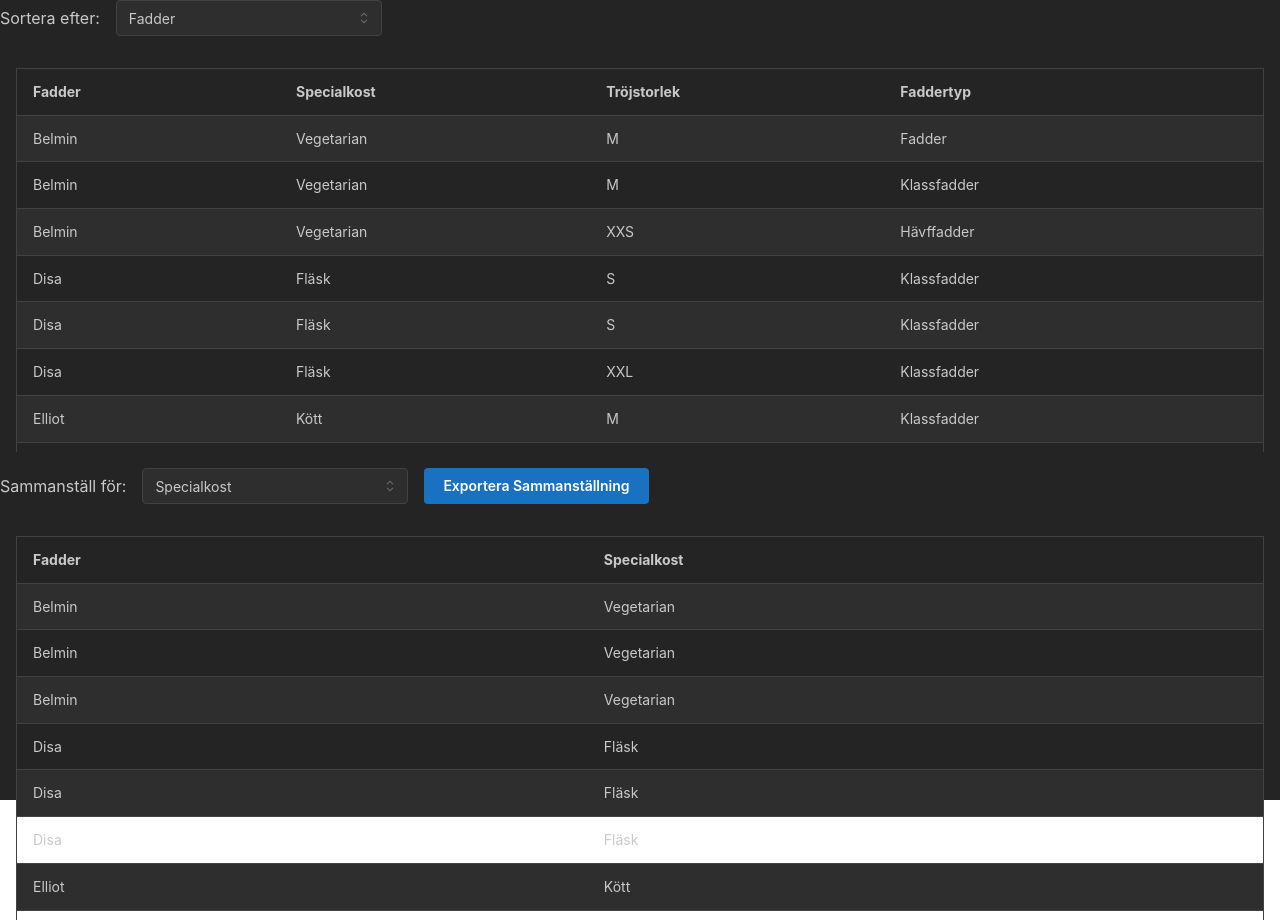
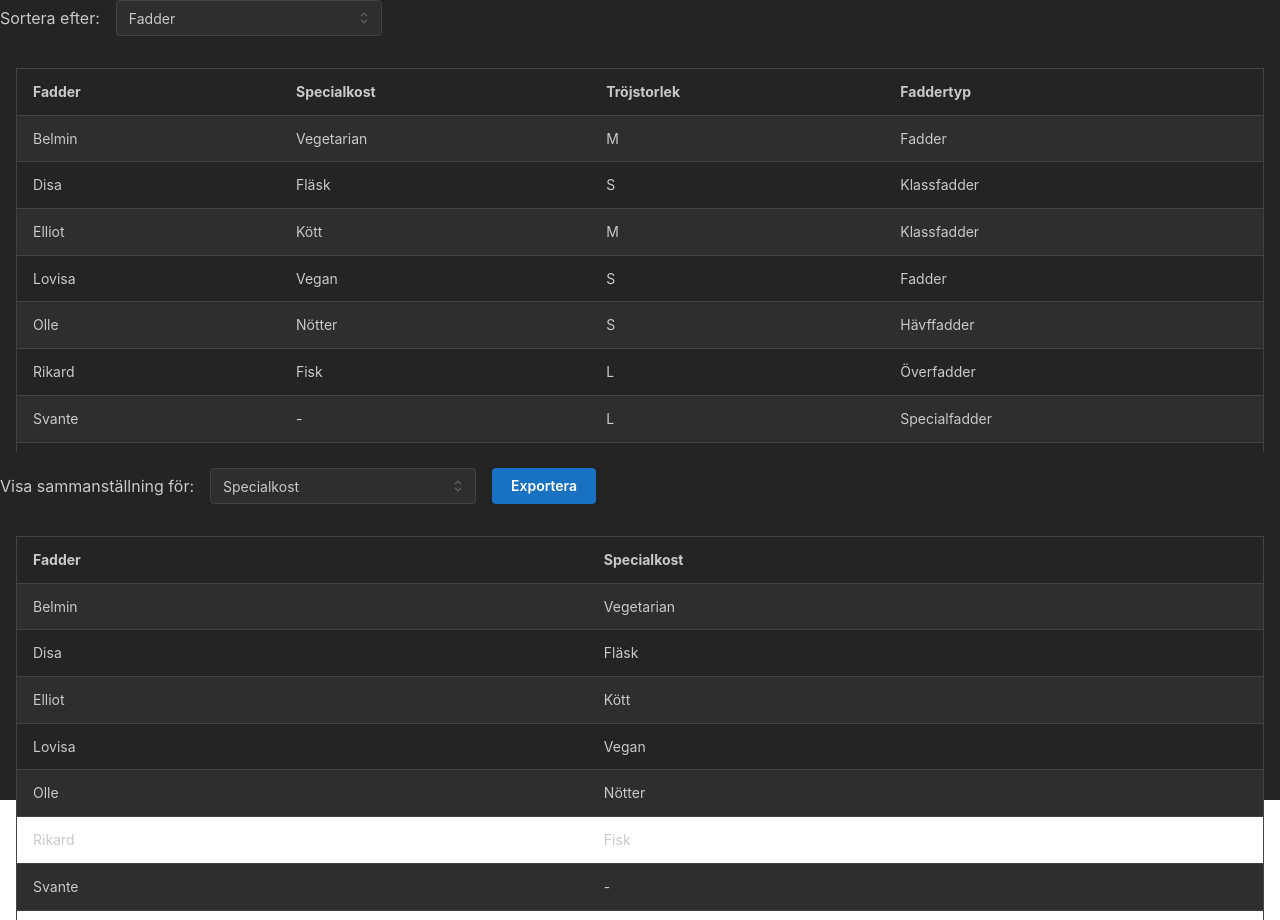
Before and after one commit to TDDD96-group10/FAD, a React (Vite) app in the folder fad_frontend/: page /overview in a window 1280 px wide. Built offline with nearby package versions, Linux system fonts and the light colour scheme.

Commit message:
Summary Export working

```diff
--- a/fad_frontend/package.json
+++ b/fad_frontend/package.json
@@ -17,7 +17,8 @@
     "react": "^18.3.1",
     "react-dom": "^18.3.1",
     "react-router-dom": "^7.2.0",
-    "swagger-typescript-api": "^13.0.28"
+    "swagger-typescript-api": "^13.0.28",
+    "xlsx": "^0.18.5"
   },
   "devDependencies": {
     "@eslint/js": "^9.17.0",
--- a/fad_frontend/src/pages/OverView.tsx
+++ b/fad_frontend/src/pages/OverView.tsx
@@ -1,11 +1,12 @@
 import { useState, useMemo } from 'react';
-import { Group, Select, Table, Text, Stack, ScrollArea, Button } from '@mantine/core';
+import { Group, Select, Table, Text, Stack, ScrollArea, Button, Notification, Transition } from '@mantine/core';
+import * as XLSX from 'xlsx';
 
 const OverView = () => {
   const [sortBy, setSortBy] = useState('fadder');
-  const [summaryType, setSummaryType] = useState('specialkost'); // New state for summary table
+  const [summaryType, setSummaryType] = useState('specialkost');
+  const [showNotification, setShowNotification] = useState(false); // State for notification
 
-  // Sorting options for the dropdown
   const sortOptions = [
     { value: 'fadder', label: 'Fadder' },
     { value: 'specialkost', label: 'Specialkost' },
@@ -17,7 +18,6 @@ const OverView = () => {
     { value: 'tröjstorlek', label: 'Tröjstorlek' },
   ];
 
-  // Sample data
   const sampleData = [
     { fadder: 'Elliot', specialkost: 'Kött', tröjstorlek: 'M', faddertyp: 'Klassfadder' },
     { fadder: 'Rikard', specialkost: 'Fisk', tröjstorlek: 'L', faddertyp: 'Överfadder' },
@@ -27,31 +27,11 @@ const OverView = () => {
     { fadder: 'Svante', specialkost: '-', tröjstorlek: 'L', faddertyp: 'Specialfadder' },
     { fadder: 'Lovisa', specialkost: 'Vegan', tröjstorlek: 'S', faddertyp: 'Fadder' },
     { fadder: 'Belmin', specialkost: 'Vegetarian', tröjstorlek: 'M', faddertyp: 'Fadder' },
-    { fadder: 'Elliot', specialkost: 'Kött', tröjstorlek: 'M', faddertyp: 'Klassfadder' },
-    { fadder: 'Rikard', specialkost: 'Fisk', tröjstorlek: 'L', faddertyp: 'Överfadder' },
-    { fadder: 'Olle', specialkost: 'Nötter', tröjstorlek: 'S', faddertyp: 'Överfadder' },
-    { fadder: 'Valdemar', specialkost: '-', tröjstorlek: 'XL', faddertyp: 'Överhävffadder' },
-    { fadder: 'Disa', specialkost: 'Fläsk', tröjstorlek: 'S', faddertyp: 'Klassfadder' },
-    { fadder: 'Svante', specialkost: '-', tröjstorlek: 'L', faddertyp: 'Överhävffadder' },
-    { fadder: 'Lovisa', specialkost: 'Vegan', tröjstorlek: 'S', faddertyp: 'Hävffadder' },
-    { fadder: 'Belmin', specialkost: 'Vegetarian', tröjstorlek: 'M', faddertyp: 'Klassfadder' },
-    { fadder: 'Elliot', specialkost: 'Kött', tröjstorlek: 'M', faddertyp: 'Specialfadder' },
-    { fadder: 'Rikard', specialkost: 'Fisk', tröjstorlek: 'L', faddertyp: 'Fadder' },
-    { fadder: 'Olle', specialkost: 'Nötter', tröjstorlek: 'S', faddertyp: 'Klassfadder' },
-    { fadder: 'Valdemar', specialkost: '-', tröjstorlek: 'XXXL', faddertyp: 'Specialfadder' },
-    { fadder: 'Disa', specialkost: 'Fläsk', tröjstorlek: 'XXL', faddertyp: 'Klassfadder' },
-    { fadder: 'Svante', specialkost: '-', tröjstorlek: 'XL', faddertyp: 'Fadder' },
-    { fadder: 'Lovisa', specialkost: 'Vegan', tröjstorlek: 'XS', faddertyp: 'Överfadder' },
-    { fadder: 'Belmin', specialkost: 'Vegetarian', tröjstorlek: 'XXS', faddertyp: 'Hävffadder' },
   ];
 
-  // Define the correct order of shirt sizes
   const shirtSizeOrder = ['XXXS', 'XXS', 'XS', 'S', 'M', 'L', 'XL', 'XXL', 'XXXL'];
-
-  // Create a map for quick lookup of size order
   const sizeOrderMap = new Map(shirtSizeOrder.map((size, index) => [size, index]));
 
-  // Memoize the sorted data based on the selected sort column
   const sortedData = useMemo(() => {
     return [...sampleData].sort((a, b) => {
       if (sortBy === 'tröjstorlek') {
@@ -64,10 +44,8 @@ const OverView = () => {
     });
   }, [sortBy, sampleData]);
 
-  // Define table columns
   const columns = ['fadder', 'specialkost', 'tröjstorlek', 'faddertyp'];
 
-  // Generate table rows for main table
   const rows = sortedData.map((element, index) => (
     <Table.Tr key={`${element.fadder}-${index}`}>
       {columns.includes('fadder') && <Table.Td>{element.fadder}</Table.Td>}
@@ -77,24 +55,20 @@ const OverView = () => {
     </Table.Tr>
   ));
 
-  // Compute shirt size counts
   const shirtSizeCounts = sampleData.reduce((acc, curr) => {
     const size = curr.tröjstorlek;
     acc[size] = (acc[size] || 0) + 1;
     return acc;
   }, {});
 
-  // Sort the sizes based on shirtSizeOrder
   const sortedSizes = Object.keys(shirtSizeCounts).sort((a, b) => {
     const indexA = shirtSizeOrder.indexOf(a);
     const indexB = shirtSizeOrder.indexOf(b);
     return indexA - indexB;
   });
 
-  // Compute unique faddertyp
   const uniqueFaddertyp = [...new Set(sampleData.map(item => item.faddertyp))].sort();
 
-  // Compute counts by size and faddertyp
   const countsBySizeAndType = sampleData.reduce((acc, curr) => {
     const size = curr.tröjstorlek;
     const type = curr.faddertyp;
@@ -105,7 +79,6 @@ const OverView = () => {
     return acc;
   }, {});
 
-  // Summary table component for shirt sizes by faddertyp
   const TröjstorlekSummaryTable = () => (
     <Stack spacing="xs">
       <Table
@@ -163,9 +136,7 @@ const OverView = () => {
             </Table.Tr>
           </Table.Thead>
           <Table.Tbody>
-            {specialkostRows.length > 0 ? (
-              specialkostRows
-            ) : (
+            {specialkostRows.length > 0 ? specialkostRows : (
               <Table.Tr>
                 <Table.Td colSpan={2}>No data</Table.Td>
               </Table.Tr>
@@ -176,8 +147,65 @@ const OverView = () => {
     );
   };
 
+  // Export function for Excel with notification
+  const exportSummaryToExcel = () => {
+    if (summaryType === 'tröjstorlek') {
+      const headers = ['Storlek', ...uniqueFaddertyp];
+      const data = sortedSizes.map(size => [
+        size,
+        ...uniqueFaddertyp.map(type => countsBySizeAndType[size]?.[type] || 0),
+      ]);
+
+      const ws = XLSX.utils.aoa_to_sheet([headers, ...data]);
+      const wb = XLSX.utils.book_new();
+      XLSX.utils.book_append_sheet(wb, ws, 'Tröjstorlek');
+      XLSX.writeFile(wb, 'trojstorlek_summary.xlsx');
+    } else {
+      const headers = ['Fadder', 'Specialkost'];
+      const data = sortedData.map(element => [element.fadder, element.specialkost]);
+
+      const ws = XLSX.utils.aoa_to_sheet([headers, ...data]);
+      const wb = XLSX.utils.book_new();
+      XLSX.utils.book_append_sheet(wb, ws, 'Specialkost');
+      XLSX.writeFile(wb, 'specialkost_summary.xlsx');
+    }
+
+    // Show notification and hide after 5 seconds
+    setShowNotification(true);
+    setTimeout(() => {
+      setShowNotification(false);
+    }, 5000);
+  };
+
   return (
     <Stack>
+      {/* Notification Pop-Up with Sliding Effect */}
+      <Transition
+        mounted={showNotification}
+        transition="slide-left"
+        duration={400}
+        timingFunction="ease"
+      >
+        {(styles) => (
+          <Notification
+            title="Export klar!"
+            color="green"
+            onClose={() => setShowNotification(false)}
+            style={{
+              ...styles,
+              position: 'fixed',
+              bottom: 20,
+              right: 20,
+              zIndex: 9999,
+              width: '400px',
+              padding: '20px',
+            }}
+          >
+            Sammanställningen har nu laddats ner!
+          </Notification>
+        )}
+      </Transition>
+
       <Group>
         <Text>Sortera efter: </Text>
         <Select
@@ -217,7 +245,7 @@ const OverView = () => {
       </ScrollArea>
 
       <Group>
-        <Text>Sammanställ för: </Text>
+        <Text>Visa sammanställning för: </Text>
         <Select
           data={summaryOptions}
           value={summaryType}
@@ -225,7 +253,9 @@ const OverView = () => {
             if (value) setSummaryType(value);
           }}
         />
-        <Button variant="filled">Exportera Sammanställning</Button>
+        <Button variant="filled" onClick={exportSummaryToExcel}>
+          Exportera
+        </Button>
       </Group>
 
       <ScrollArea style={{ maxHeight: 400, overflow: 'auto' }} p="md">
```
Also changed, not shown: 2 other files (tests, documents, lock files or other folders).
